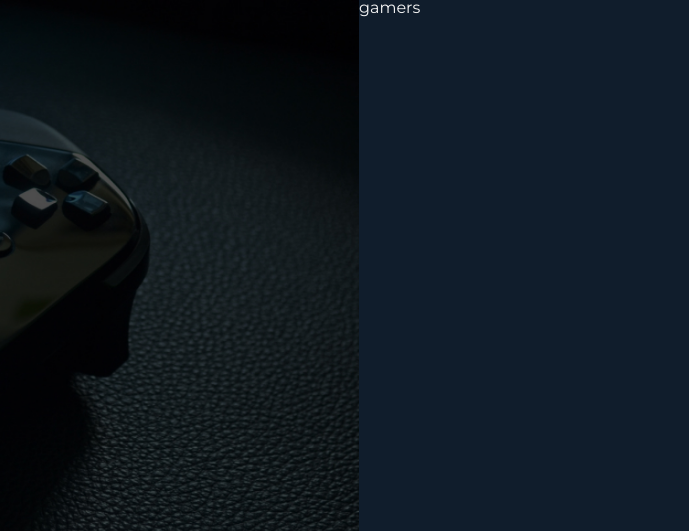
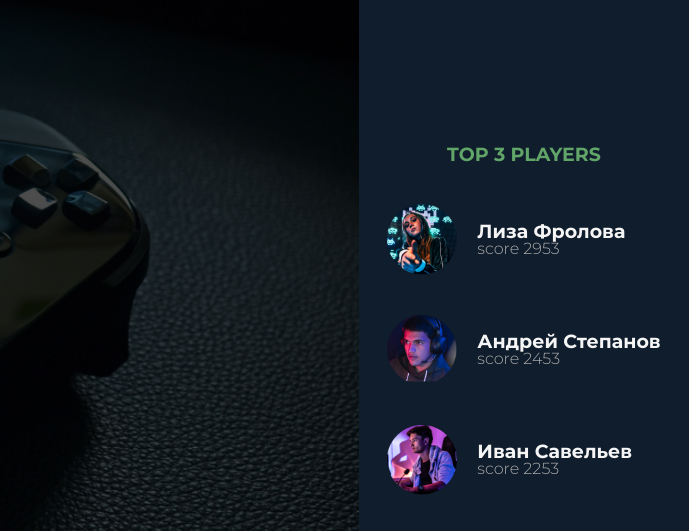
Before and after one commit to YaroslavaSabitova/Game-store, a plain HTML site: page index.html in a window 1280 px wide. Shown: the top 531 px of the page, 591-1280 px from the left. Drawn offline with Linux system fonts and the light colour scheme; files whose address does not match are found by name.

Commit message:
header part2

```diff
--- a/index.html
+++ b/index.html
@@ -67,7 +67,29 @@
         </div>
 
         <div class="gamers">
-            gamers
+            <h3 class="title-3 title-3_green-light gamers__title">
+                Top 3 players
+            </h3>
+
+            <img src="img/Mask group-2.png" alt="gamer" class="gamers__img">
+            <div class="gamers__text">
+                <h3 class="title-3 title-3_white">Лиза Фролова</h3>
+                <p class="gamers__score">score 2953</p>
+            </div>
+
+            <img src="img/Mask group-1.png" alt="gamer" class="gamers__img">
+            <div class="gamers__text">
+                <h3 class="title-3 title-3_white">Андрей Степанов</h3>
+                <p class="gamers__score">score 2453</p>
+            </div>
+
+            <img src="img/Mask group.png" alt="gamer" class="gamers__img">
+            <div class="gamers__text">
+                <h3 class="title-3 title-3_white">Иван Савельев</h3>
+                <p class="gamers__score">score 2253</p>
+            </div>
+
+
         </div>
 
         <div class="features">
--- a/sass/style.sass
+++ b/sass/style.sass
@@ -9,7 +9,7 @@ $color-gray-light: #F5F5F5
 $color-black: #000000
 $color-white: #ffffff
 
-$text-shadow: $color-green-light 2px 2px 5px
+$text-shadow: 4px 4px 5px $color-green-light
 $box-shadow: 3px 3px 4px $color-gray-dark
 $img-shadow: 0 0 7px 1px $color-gray-dark
 
@@ -54,7 +54,7 @@ body
         color: $color-gray-light
         line-height: 100%
     &-3
-        font-size: 1.8rem
+        font-size: 1.9rem
         font-weight: 700
         color: $color-green-dark
         transition: .7s
@@ -62,6 +62,7 @@ body
             color: $color-gray-light
         &_green-light
             color: $color-green-light
+            text-transform: uppercase
     &-4
         font-size: 1.7rem
         font-weight: 300
@@ -69,7 +70,6 @@ body
         text-transform: uppercase
         transition: .7s
         &:hover
-            transform: scale(1.07)
             text-shadow: $text-shadow
 
 .sidebar
@@ -160,7 +160,6 @@ body
         transform: rotate(-135deg)
 
 .header
-    background-color: $color-blue-dark
     grid-column: full-start / col-end 6
     padding: 5rem 6rem
     display: flex
@@ -196,6 +195,21 @@ body
 .gamers
     background-color: $color-blue-dark
     grid-column: col-start 7 / full-end
+    display: grid
+    grid-template-columns: min-content max-content
+    grid-gap: 4rem 2rem
+    align-content: center
+    justify-content: center
+    &__title
+        grid-column: 1 / -1
+        justify-self: center
+    &__img
+        width: 7rem
+    &__text
+        align-self: center
+    &__score
+        font-weight: 300
+        color: $color-gray-dark
 
 .features
     padding: 15rem 0
```
Also changed, not shown: css/style.css, img/Mask group-1.png (added), img/Mask group-2.png (added), img/Mask group.png (added).
